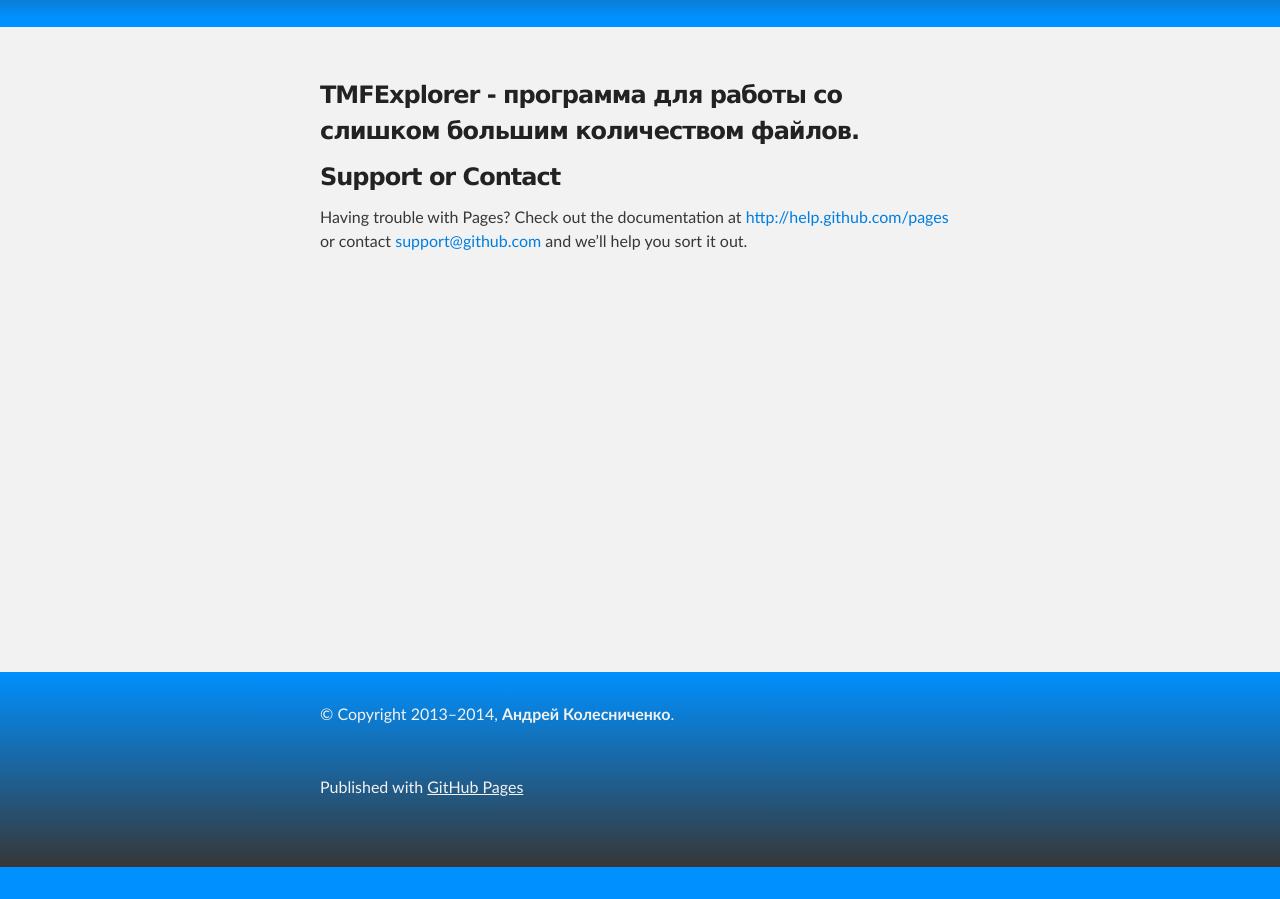
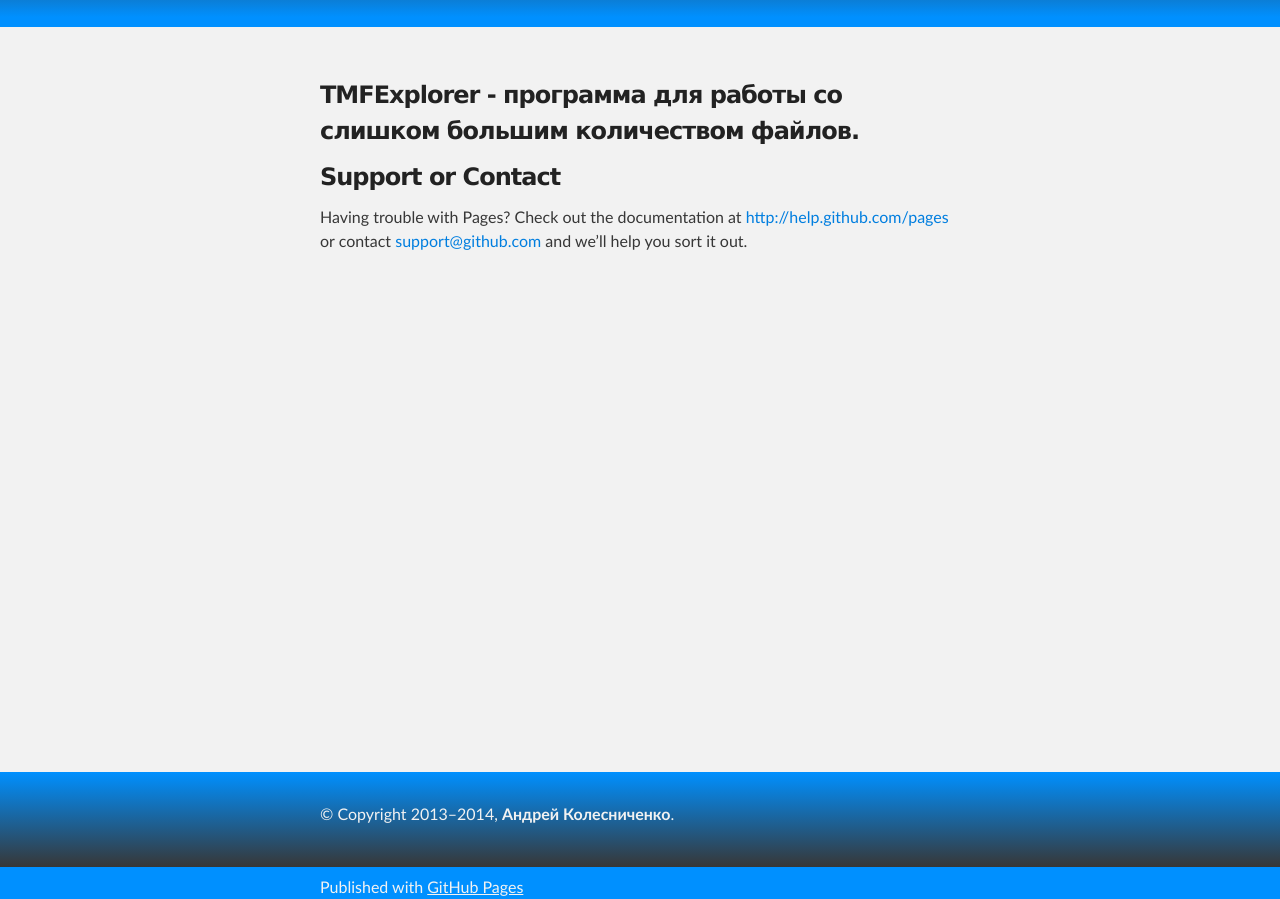
Before and after one commit to kolan72/kolan72.github.io, a plain HTML site: page index.html in a window 1280 px wide. Shown: the part 66-965 px from the top of the page. Before the commit the page ends 933 px from the top, so only its background shows below. Drawn offline with Linux system fonts and the light colour scheme.

Commit message:
Update stylesheet.css

```diff
--- a/stylesheets/stylesheet.css
+++ b/stylesheets/stylesheet.css
@@ -364,11 +364,11 @@
   min-height: 100%;
 	height: auto !important;
 	height: 100%;
-	margin: 0 auto -155px; /* the bottom margin is the negative value of the footer's height */
+	margin: 0 auto -55px; /* the bottom margin is the negative value of the footer's height */
 }
 
 footer, .push {
-	height: 155px; /* '.push' must be the same height as 'footer' */
+	height: 55px; /* '.push' must be the same height as 'footer' */
 }
 
 #main_content {
```
